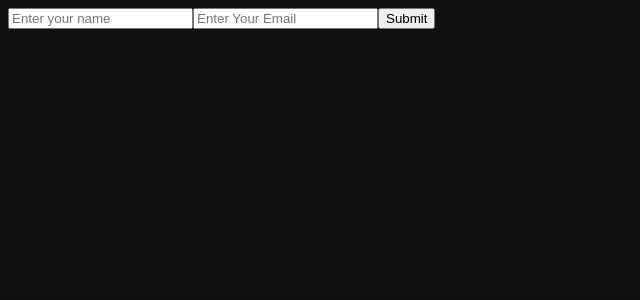
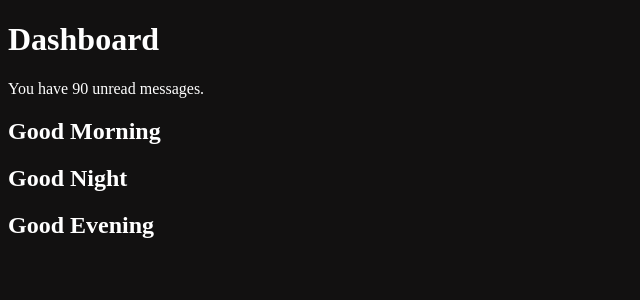
Before and after one commit to Aestheticsuraj234/js-react, a React (Vite) app in the folder react-js/my-app/: page / in a window 1280 px wide. Shown: the top 300 px of the page, without its empty margins (0-640 px from the left). Built offline with nearby package versions, Linux system fonts and the light colour scheme.

Commit message:
conditional_list

```diff
--- a/react-js/my-app/src/App.jsx
+++ b/react-js/my-app/src/App.jsx
@@ -1,5 +1,7 @@
 import React from 'react'
 import Form from './Form'
+import NameList from './NameList'
+import Welcome from './Welcome'
 
 const App = () => {
 
@@ -19,7 +21,9 @@ const App = () => {
   return (
 
     <div>
-      <Form/>
+      <Welcome isLogged={false}/>
+      {/* <NameList/> */}
+      {/* <Form/> */}
     </div>
 
     // <form onSubmit={handleSubmit}>
--- /dev/null
+++ b/react-js/my-app/src/NameList.jsx
@@ -0,0 +1,40 @@
+import React from "react";
+
+const NameList = () => {
+  const names = ["Akash", "Priya", "Aman"];
+
+  const users = [
+    {
+        id:1 , name:"Suraj" , age:21
+    },
+    {
+        id:2 , name:"Priya" , age:21
+    },
+    {
+        id:3 , name:"Aman" , age:21
+    }
+  ]
+
+  return (
+    <div>
+        <h2>Name List</h2>
+        <ul>
+          {/* {
+            names.map((name , index)=>(
+                <li key={index}>{name}</li>
+            ))
+          } */}
+          {
+            users.map((user)=>(
+                <li key={user.id}>
+                    {user.name} ({user.age} years old)
+                </li>
+            ))
+          }
+
+        </ul>
+    </div>
+  )
+};
+
+export default NameList;
--- /dev/null
+++ b/react-js/my-app/src/Welcome.jsx
@@ -0,0 +1,35 @@
+import React from "react";
+
+function Greeting({ greet }) {
+  return <h2>
+    {greet}
+  </h2>;
+}
+
+function Notification({ unreadCount }) {
+  return (
+    <div>
+      <h1>Dashboard</h1>
+      {unreadCount > 0 && <p>You have {unreadCount} unread messages.</p>}
+    </div>
+  );
+}
+
+
+const Welcome = ({ isLogged }) => {
+    const greetMessage = ["Good Morning" , "Good Night" , "Good Evening"]
+//
+return (
+    <>
+    <Notification unreadCount={90}/>
+
+    {
+        greetMessage.map((greet)=>(
+            <Greeting greet={greet}/>
+        ))
+    }
+    </>
+)
+};
+
+export default Welcome;
```
Also changed, not shown: 1 other file (tests, documents, lock files or other folders).
